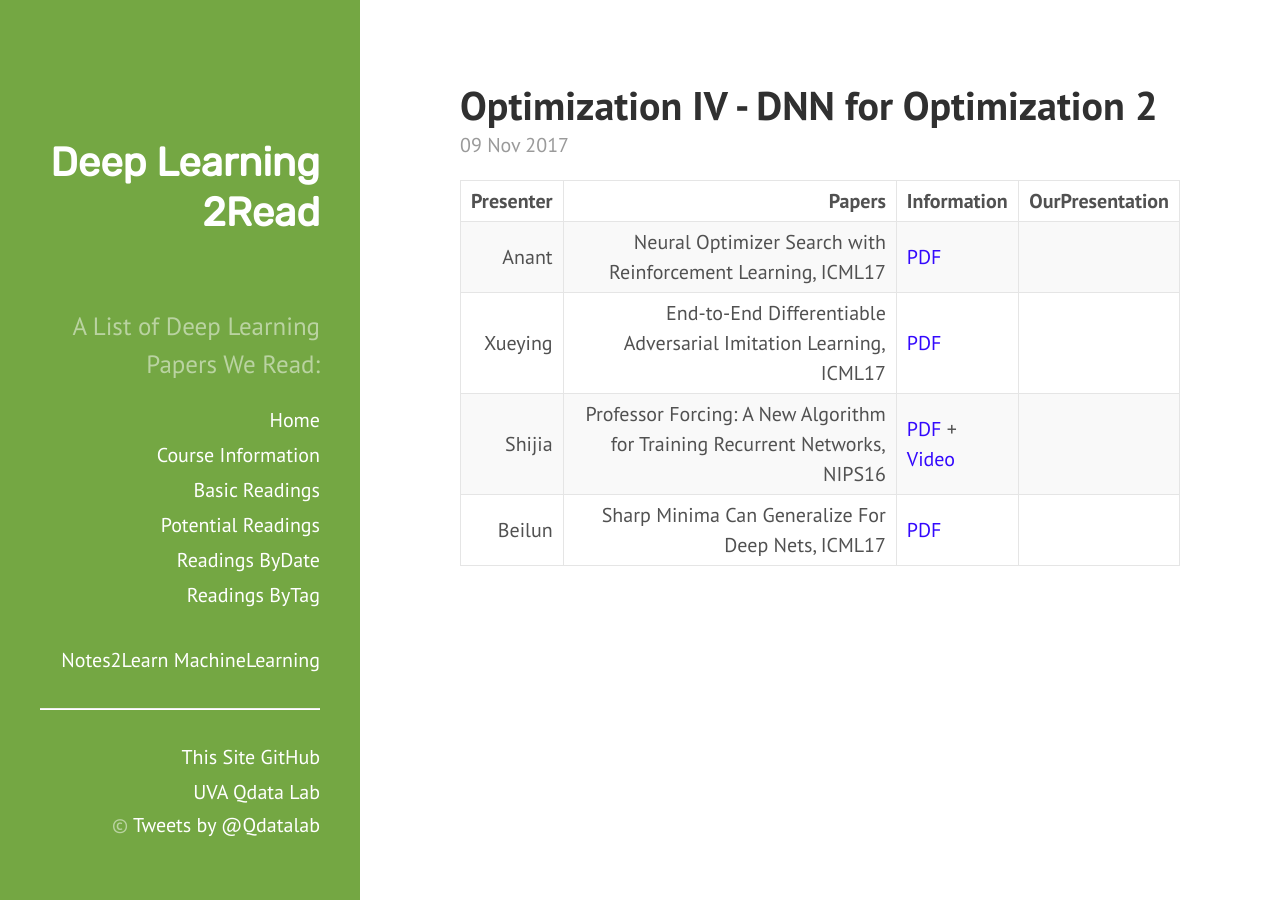
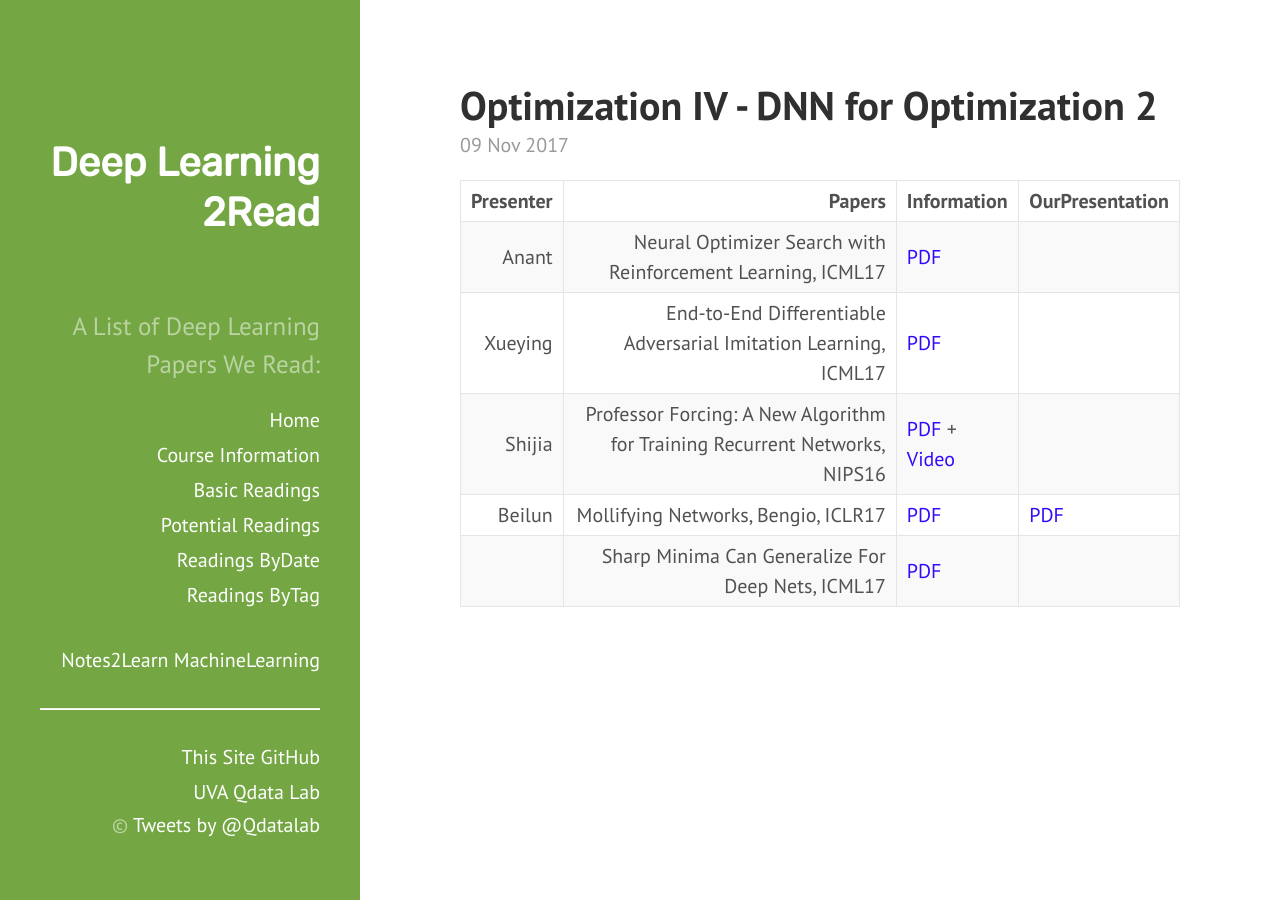
Before and after one commit to QData/deep2Read, a Jekyll site: the page built from _posts/2017-11-09-.md, in a window 1280 px wide. Built offline with Jekyll 4.4.1, drawn with Linux system fonts in a browser that asks for light colours.

Commit message:
small schedule change

```diff
--- a/_posts/2017-11-09-.md
+++ b/_posts/2017-11-09-.md
@@ -12,4 +12,5 @@ tags:
 | Anant |  Neural Optimizer Search with Reinforcement Learning, ICML17 |[PDF](http://proceedings.mlr.press/v70/bello17a/bello17a.pdf) |
 | Xueying | End-to-End Differentiable Adversarial Imitation Learning, ICML17 | [PDF](http://proceedings.mlr.press/v70/baram17a.html) |
 | Shijia | Professor Forcing: A New Algorithm for Training Recurrent Networks, NIPS16 | [PDF](https://arxiv.org/abs/1610.09038) + [Video](http://videolectures.net/deeplearning2016_goyal_new_algorithm/)|
-|  Beilun |  Sharp Minima Can Generalize For Deep Nets, ICML17 | [PDF](https://arxiv.org/abs/1703.04933) |
+| Beilun |  Mollifying Networks, Bengio, ICLR17 | [PDF](https://arxiv.org/abs/1608.04980) | [PDF]({{site.baseurl}}/talks/) |
+|   |  Sharp Minima Can Generalize For Deep Nets, ICML17 | [PDF](https://arxiv.org/abs/1703.04933) |
```
Also changed, not shown: _posts/2017-11-02-.md (+1 -1 lines), _posts/2017-11-07-.md (+0 -1 lines).
